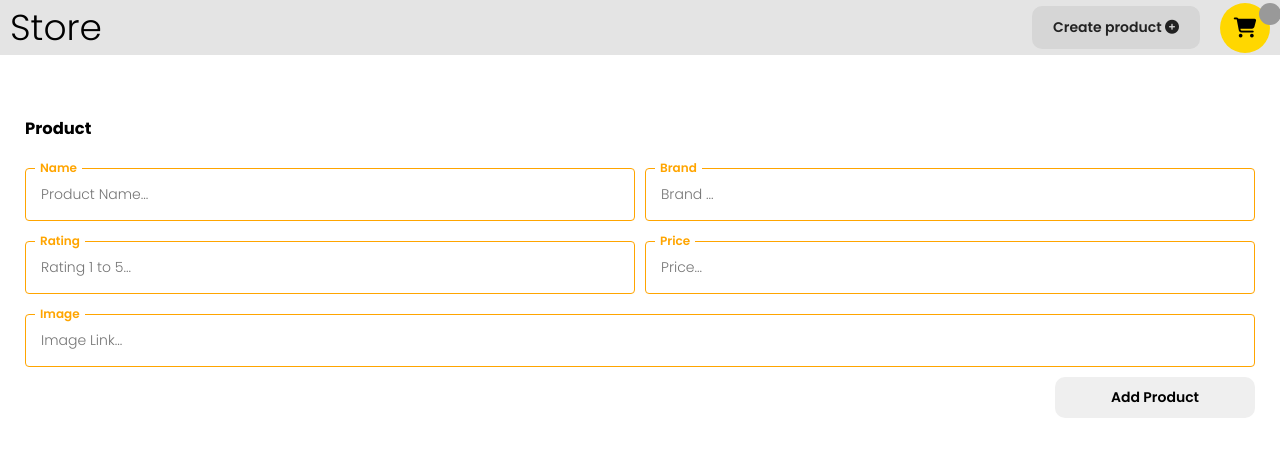
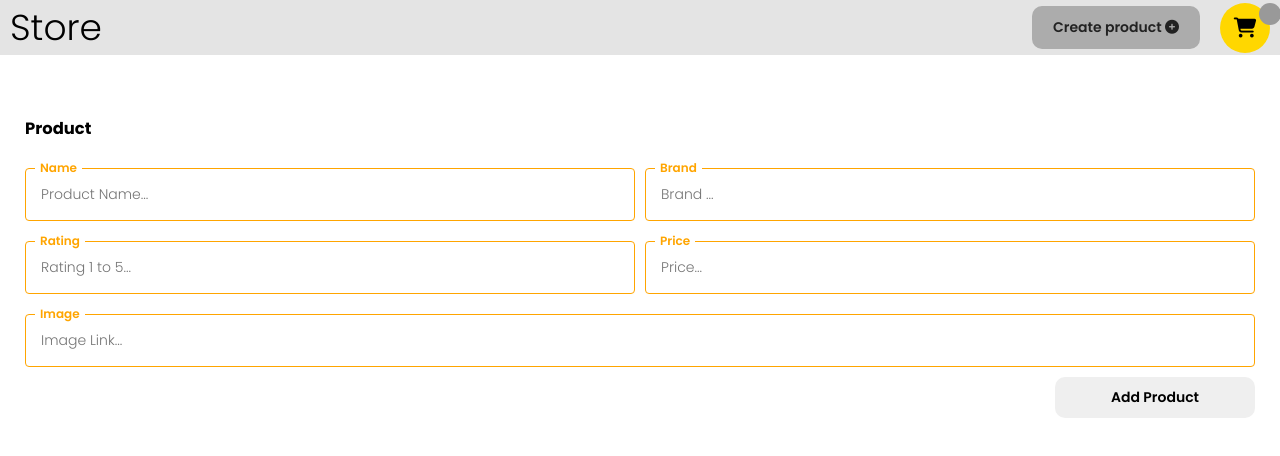
Before and after one commit to sptungG/CI65-NVTung, a plain HTML site: page ss05-Auth/firestoreExample/index.html in a window 1280 px wide. Drawn offline with Linux system fonts and the light colour scheme; no server answers.

Commit message:
update style

```diff
--- a/ss05-Auth/firestoreExample/CSS/main.css
+++ b/ss05-Auth/firestoreExample/CSS/main.css
@@ -21,7 +21,7 @@
   border-radius: 10px;
   font-weight: 600;
   color: #222;
-  background-color: rgba(153, 153, 153, 0.2);
+  background-color: rgb(172, 172, 172);
   border: 1px solid transparent;
 }
 .create-product:hover{
```
